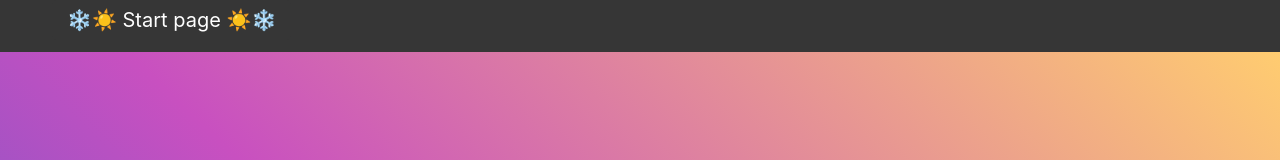
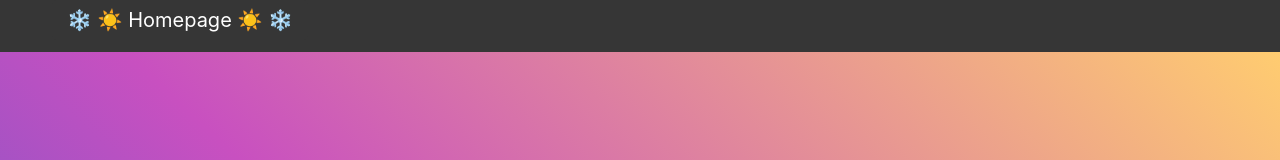
Before and after one commit to daria-kafler/GA-SEI56-Project-02, a React (Create React App) app: page / in a window 1280 px wide. Shown: the top 160 px of the page. Built offline with nearby package versions, Linux system fonts and the light colour scheme.

Commit message:
chaneg html title section before deployment

```diff
--- a/src/components/Navbar.js
+++ b/src/components/Navbar.js
@@ -2,15 +2,13 @@
 import { Link } from 'react-router-dom'
 
 const Navbar = () => {
-  // const history = useHistory()
-  // const location = useLocation()
 
   return (
     <nav className="navbar is-dark">
       <div className="container has-text-centered">
         <div className="navbar-brand">
           <span className="tag is-dark is-large has-text-light">
-            <Link to="/">❄️☀️ Start page ☀️❄️</Link>
+            <Link to="/">❄️ ☀️ Homepage ☀️ ❄️</Link>
           </span>
         </div>
       </div>
```
Also changed, not shown: src/components/cityList/CityPicker.js (deleted, +0 -13 lines), 1 other file (tests, documents, lock files or other folders).
